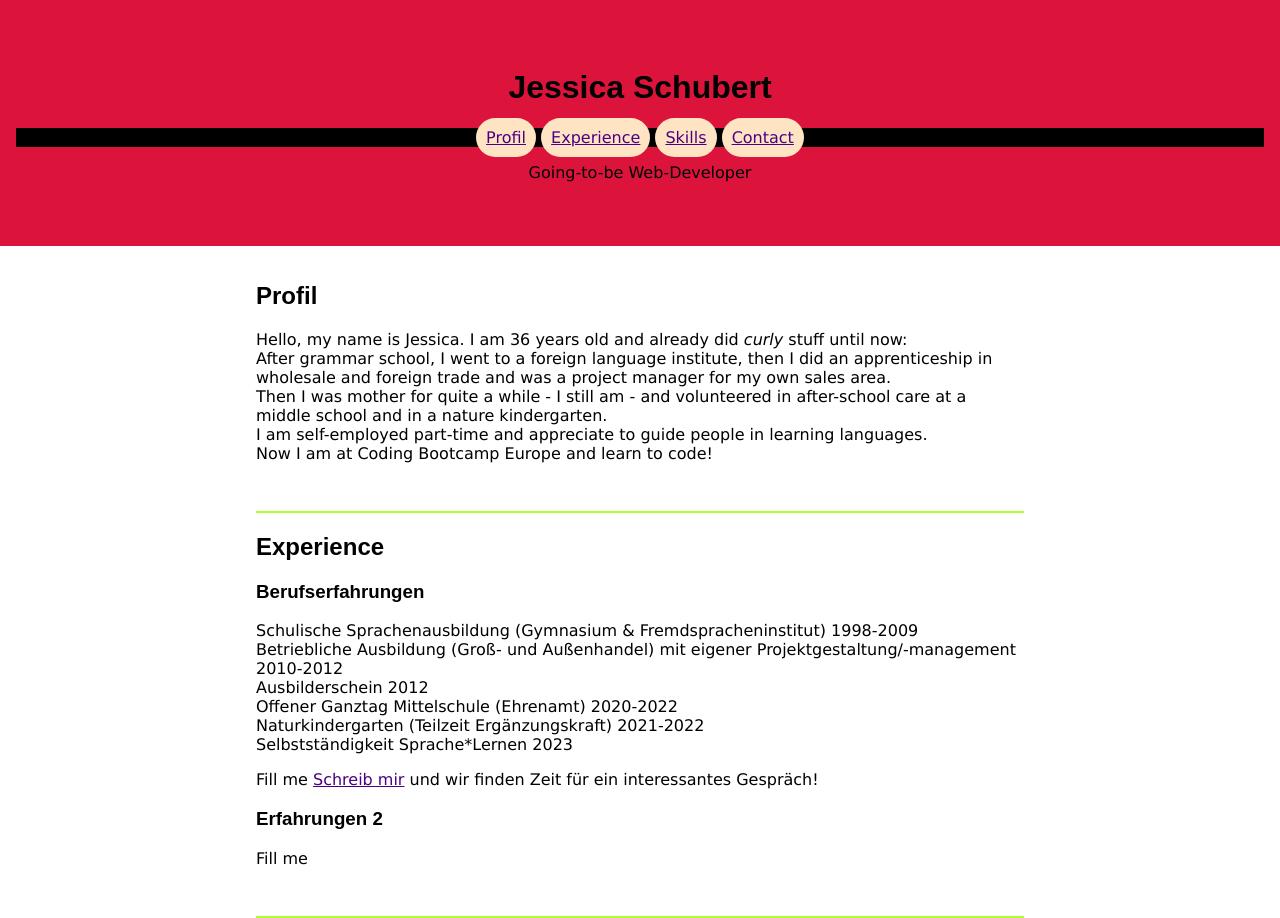
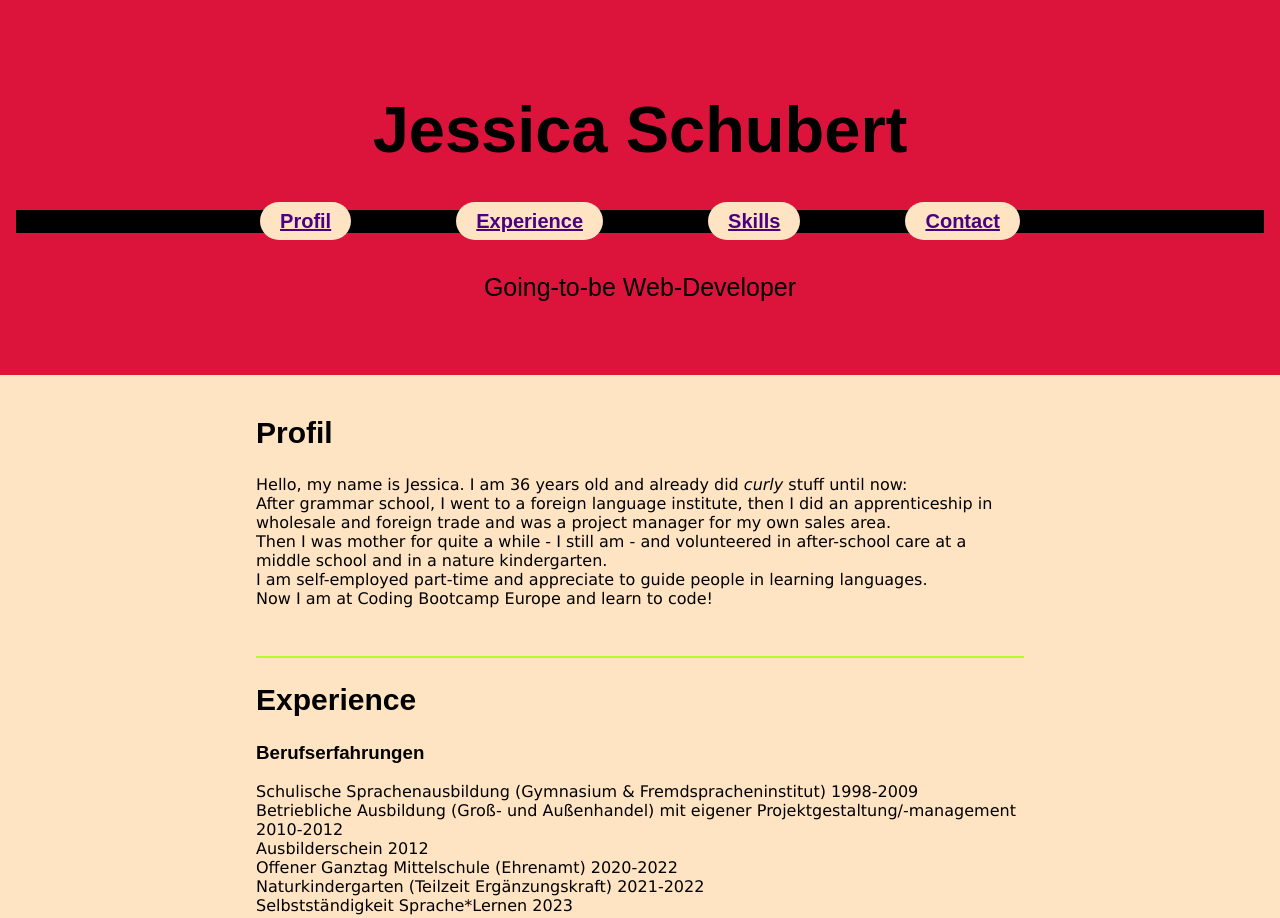
Before and after one commit to jessica-schubert/cv-setup, a plain HTML site: page CV.html in a window 1280 px wide. Shown: the top 918 px of the page. Drawn offline with Linux system fonts and the light colour scheme.

Commit message:
changed styling and text

```diff
--- a/CV.html
+++ b/CV.html
@@ -9,7 +9,7 @@
     <link rel="stylesheet" href="style.css">
 </head>
 
-<body>
+<body class="body">
     <header class="header">
         <h1> Jessica Schubert </h1>
         <nav class="nav">
--- a/style.css
+++ b/style.css
@@ -18,12 +18,28 @@ h6 {
   font-family: fantasy;
 }
 
-/* Specific Stylings */
+.body {
+  background-color: bisque;
+}
+
+/**** Specific Stylings ****/
+
+/* Header Styling */
 
 .header {
   padding: 48px 16px;
   text-align: center;
   background-color: crimson;
+}
+
+h1 {
+  font-size: 65px;
+}
+
+header p {
+  font-family: fantasy;
+  font-size: 25px;
+  margin-top: 40px;
 }
 
 .main {
@@ -44,12 +60,22 @@ h6 {
   border-top: none;
 }
 
+/* Head Stylings */
+
+h2 {
+  font-size: 30px;
+}
+
 /* Navigation Styling*/
 
 nav a {
   background-color: bisque;
-  padding: 10px 10px;
+  padding: 8px 20px;
+  margin: 50px;
   border-radius: 50px;
+  font-family: fantasy;
+  font-size: 20px;
+  font-weight: bold;
 }
 .nav {
   background-color: black;
```
